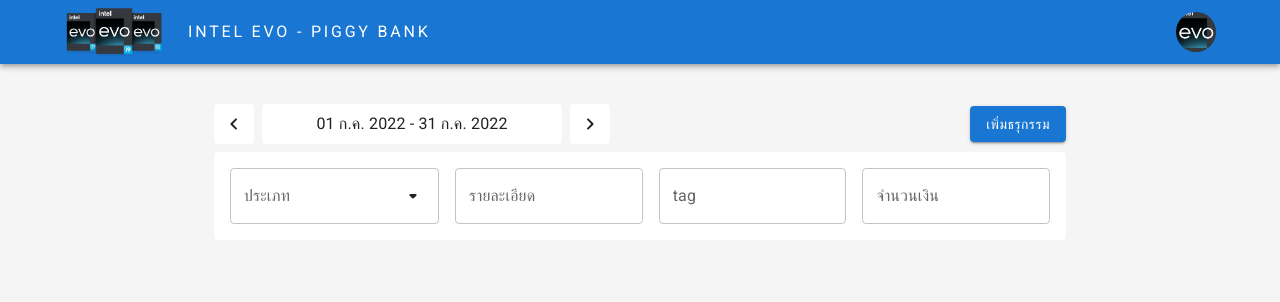
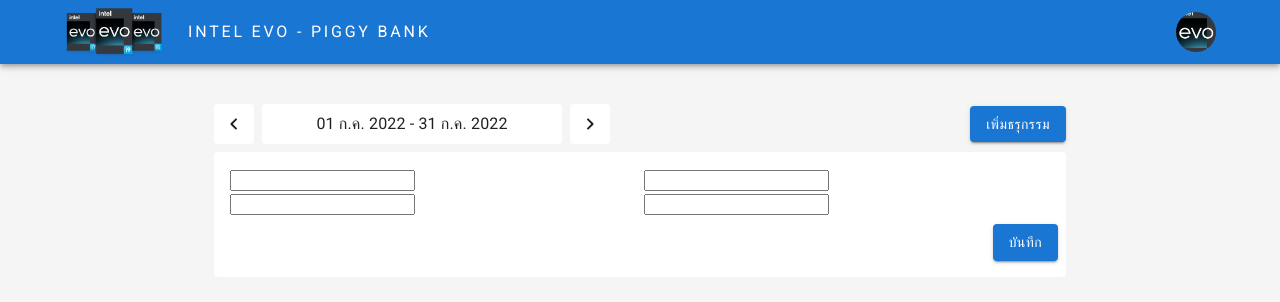
Before and after one commit to jsritawan/piggy-bank-intel-evo, a React (Create React App) app: page / in a window 1280 px wide. Shown: the top 302 px of the page. Built offline with nearby package versions, Linux system fonts and the light colour scheme.

Commit message:
update redux and layouts

```diff
--- a/src/App.tsx
+++ b/src/App.tsx
@@ -32,7 +32,7 @@
             </Button>
           </Box>
           <Collapse in={open}>
-            <AddTransactionContainer />
+            <AddTransactionContainer setOpen={setOpen} />
           </Collapse>
         </Stack>
       </Container>
--- a/src/app/store.ts
+++ b/src/app/store.ts
@@ -1,7 +1,12 @@
 import { configureStore } from "@reduxjs/toolkit";
+import categorySlice from "../features/category/category-slice";
+import txnSlice from "../features/transactions/transactions-slice";
 
 export const store = configureStore({
-  reducer: {},
+  reducer: {
+    transactions: txnSlice,
+    categories: categorySlice,
+  },
 });
 
 export type AppDispatch = typeof store.dispatch;
--- a/src/components/AddTransaction/AddTransactionContainer.tsx
+++ b/src/components/AddTransaction/AddTransactionContainer.tsx
@@ -1,39 +1,103 @@
 import { ArrowDropDownRounded, ArrowDropUpRounded } from "@mui/icons-material";
-import { Box, Stack, TextField, MenuItem, Button, Menu } from "@mui/material";
-import { useState } from "react";
+import {
+  Box,
+  Stack,
+  TextField,
+  MenuItem,
+  Button,
+  Menu,
+  Typography,
+  Grid,
+} from "@mui/material";
+import { useFormik } from "formik";
+import React, { useMemo, useState } from "react";
+import { useAppSelector } from "../../app/hooks";
+import { Category, CategoryType } from "../../features/category/category-slice";
+import { Transaction } from "../../features/transactions/transactions-slice";
+import * as yup from "yup";
 
-type TransactionType = "INCOME" | "EXPENSE";
-type TransactionCategory = {
+const validationSchema = yup.object().shape({
+  category: yup.object().required(),
+  note: yup.string(),
+  labels: yup.array().of(yup.string()),
+  amount: yup.number().required(),
+});
+
+interface TransactionForm {
   id: string;
-  type: TransactionType;
-  name: string;
-  color: string;
+  amount: number;
+  note?: string;
+  category: Category;
+  labels?: string[];
+  date: Date;
+}
+
+const AddTransactionContainer: React.FC<{
+  setOpen: React.Dispatch<React.SetStateAction<boolean>>;
+}> = ({ setOpen }) => {
+  const categories = useAppSelector((state) => state.categories);
+  const [selectedCategoryId, setSelectedCategoryId] = useState<string>();
+  const [txnType, setTxnType] = useState<CategoryType>(2);
+  const [anchorEl, setAnchorEl] = useState<HTMLElement>();
+
+  const selectedType = useMemo(
+    () => categories.find((c) => c.id === selectedCategoryId),
+    [categories, selectedCategoryId]
+  );
+
+  const initialValues: Partial<TransactionForm> = {
+    date: undefined,
+    category: undefined,
+    note: "",
+    labels: [],
+    amount: 0,
   };
 
-// const paletteColors = [
-//   "#4BBEEA",
-//   "#ba68c8",
-//   "#ef5350",
-//   "#ff9800",
-//   "#4caf50",
-//   "#35393E",
-// ];
-
-const AddTransactionContainer = () => {
-  const [selectedType, setSelectedType] = useState<TransactionCategory>();
-  const [txnType, setTxnType] = useState<TransactionType>("EXPENSE");
-  const [typeList] = useState<TransactionCategory[]>([
-    { id: "1", type: "INCOME", name: "salary", color: "#4caf50" },
-    { id: "2", type: "INCOME", name: "gift", color: "#ff9800" },
-    { id: "3", type: "EXPENSE", name: "food", color: "#ef5350" },
-    { id: "4", type: "EXPENSE", name: "transport", color: "#35393E" },
-  ]);
-
-  const [anchorEl, setAnchorEl] = useState<HTMLElement>();
+  const formik = useFormik({
+    initialValues,
+    validationSchema,
+    onSubmit: () => {
+      setOpen(false);
+    },
+  });
 
   return (
     <Box sx={{ borderRadius: 1, bgcolor: "#fff", p: 2 }}>
-      <Stack direction="row" spacing={2}>
+      <form onSubmit={formik.handleSubmit}>
+        <Box sx={{ flexGrow: 1 }}>
+          <Grid container spacing={1} columns={2} sx={{ m: 0 }}>
+            <Grid md={1} xs={2}>
+              <Box>
+                <input />
+              </Box>
+            </Grid>
+            <Grid md={1} xs={2}>
+              <input />
+            </Grid>
+            <Grid md={1} xs={2}>
+              <input />
+            </Grid>
+            <Grid md={1} xs={2}>
+              <input />
+            </Grid>
+            <Grid xs={2}>
+              <Box
+                sx={{
+                  width: "100%",
+                  display: "flex",
+                  justifyContent: "end",
+                  mt: 1,
+                }}
+              >
+                <Button type="submit" variant="contained">
+                  บันทึก
+                </Button>
+              </Box>
+            </Grid>
+          </Grid>
+        </Box>
+
+        {/* <Stack direction="row" spacing={2}>
           <TextField
             label="ประเภท"
             value={selectedType?.name || ""}
@@ -50,10 +114,26 @@
             }}
           />
           <TextField label="รายละเอียด" />
-        <TextField label="tag" />
-        <TextField label="จำนวนเงิน" />
+          <TextField label="label" />
+          <Stack spacing={1}>
+            <Typography component="label">จำนวนเงิน</Typography>
+            <TextField
+              {...formik.getFieldProps("amount")}
+              placeholder="จำนวนเงิน"
+              error={formik.touched["amount"] && !!formik.errors["amount"]}
+            />
           </Stack>
-      <Menu
+        </Stack>
+        <Box
+          sx={{ width: "100%", display: "flex", justifyContent: "end", mt: 1 }}
+        >
+          <Button type="submit" variant="contained">
+            บันทึก
+          </Button>
+        </Box> */}
+      </form>
+
+      {/* <Menu
         anchorEl={anchorEl}
         open={Boolean(anchorEl)}
         onClose={() => setAnchorEl(undefined)}
@@ -65,17 +145,17 @@
       >
         <Stack direction="row" spacing={1} p={1}>
           <Button
-            variant={txnType === "EXPENSE" ? "contained" : "text"}
+            variant={txnType === 2 ? "contained" : "text"}
             color="error"
-            onClick={() => setTxnType("EXPENSE")}
+            onClick={() => setTxnType(2)}
             fullWidth
           >
             รายจ่าย
           </Button>
           <Button
-            variant={txnType === "INCOME" ? "contained" : "text"}
+            variant={txnType === 1 ? "contained" : "text"}
             color="success"
-            onClick={() => setTxnType("INCOME")}
+            onClick={() => setTxnType(1)}
             fullWidth
           >
             รายรับ
@@ -84,14 +164,14 @@
         <MenuItem value="" disabled>
           เลือกประเภท
         </MenuItem>
-        {typeList
-          .filter((t) => t.type === txnType)
-          .map((t) => (
+        {categories
+          .filter((cat) => cat.type === txnType)
+          .map((cat) => (
             <MenuItem
-              key={t.id}
-              value={t.id}
+              key={cat.id}
+              value={cat.id}
               onClick={() => {
-                setSelectedType(t);
+                setSelectedCategoryId(cat.id);
                 setAnchorEl(undefined);
               }}
             >
@@ -99,15 +179,15 @@
                 sx={{
                   height: "24px",
                   width: "24px",
-                  bgcolor: t.color,
+                  bgcolor: cat.color,
                   mr: 1,
                   borderRadius: "100%",
                 }}
               />
-              {t.name}
+              {cat.name}
             </MenuItem>
           ))}
-      </Menu>
+      </Menu> */}
     </Box>
   );
 };
--- /dev/null
+++ b/src/features/category/category-slice.ts
@@ -0,0 +1,34 @@
+import { createSlice } from "@reduxjs/toolkit";
+
+export type CategoryType = 1 | 2;
+export interface Category {
+  id: string;
+  color: string;
+  name: string;
+  type: CategoryType;
+}
+
+// const paletteColors = [
+//   "#4BBEEA",
+//   "#ba68c8",
+//   "#ef5350",
+//   "#ff9800",
+//   "#4caf50",
+//   "#35393E",
+// ];
+
+const initialState: Category[] = [
+  { id: "1", type: 1, name: "salary", color: "#4caf50" },
+  { id: "2", type: 1, name: "gift", color: "#ff9800" },
+  { id: "3", type: 2, name: "food", color: "#ef5350" },
+  { id: "4", type: 2, name: "transport", color: "#35393E" },
+  { id: "5", type: 2, name: "credit card", color: "#ef5350" },
+];
+
+const categorySlice = createSlice({
+  name: "category",
+  initialState,
+  reducers: {},
+});
+
+export default categorySlice.reducer;
--- a/src/features/transactions/transactions-slice.ts
+++ b/src/features/transactions/transactions-slice.ts
@@ -1,12 +1,27 @@
-import { createSlice } from "@reduxjs/toolkit";
+import { createSlice, PayloadAction } from "@reduxjs/toolkit";
+import { Category } from "../category/category-slice";
 
-// interface Transaction {
-//     id: string;
+export interface Transaction {
+  id: string;
+  amount: number;
+  note?: string;
+  category: Category;
+  labels?: string[];
+  displayDate: string;
+  createAt: Date;
+}
+
+const initialState: Transaction[] = [];
 
 const transactionsSlice = createSlice({
   name: "transactions",
-  initialState: {},
-  reducers: {},
+  initialState: initialState,
+  reducers: {
+    addTransaction: (state, action: PayloadAction<Transaction>) => {
+      state.push(action.payload);
+    },
+  },
 });
 
+export const { addTransaction } = transactionsSlice.actions;
 export default transactionsSlice.reducer;
```
Lines whose indentation alone changed are shown as unchanged.
